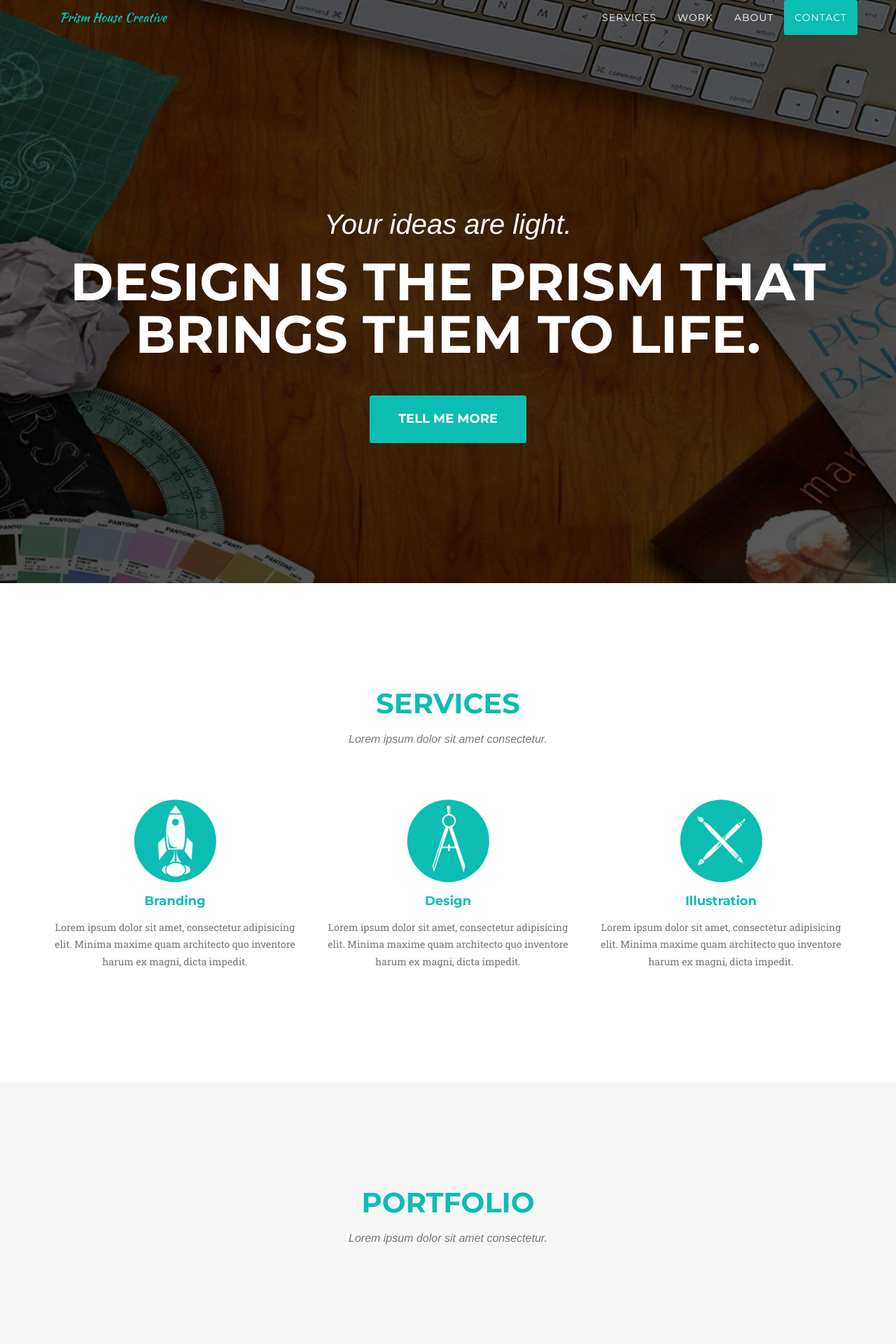
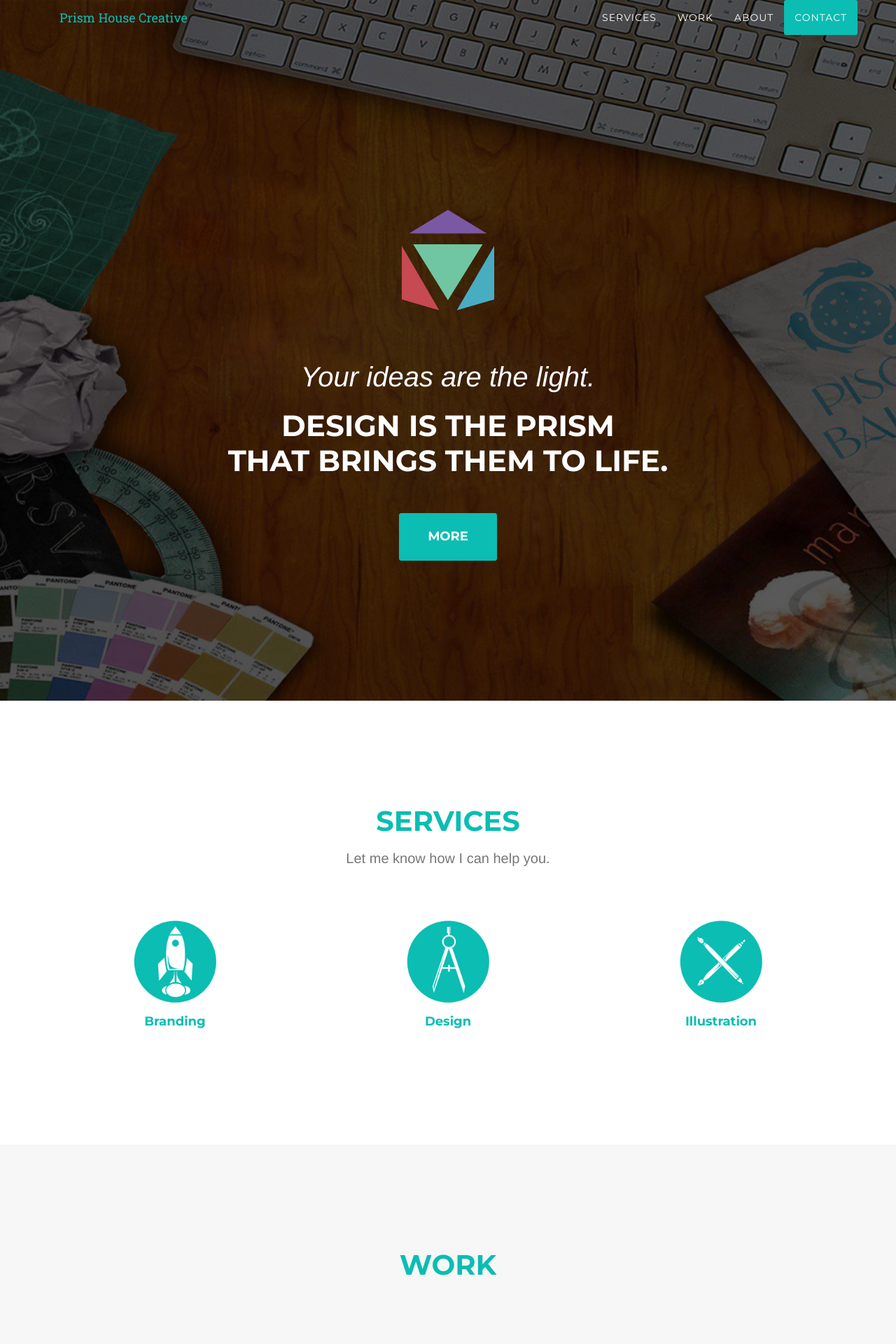
Before and after one commit to guyjacks/jerry-mkg, a Flask app: template templates/index.html in a window 1280 px wide. Shown: the top 1920 px of the page at 70% size. Run offline with Flask 2, Linux system fonts and the light colour scheme; the template is opened without the code that fills it, so the values that code supplies are empty; some libraries are stand-ins or nearby versions; some web fonts are replaced.

Commit message:
content changes

```diff
--- a/static/css/style.css
+++ b/static/css/style.css
@@ -737,6 +737,9 @@ body {
 header {
   background-image: url("../img/prism_background_photo.png");
 }
+.navbar-default .navbar-brand {
+  font-family: inherit;
+}
 .navbar-default .navbar-toggle {
   background-color: #0bbdb3;
   border-color: #0bbdb3;
@@ -754,6 +757,13 @@ header {
 .navbar-default .nav li a:focus {
   color: #0bbdb3;
 }
+div.intro-text img {
+  margin-bottom: 75px;
+}
+div.intro-text .intro-heading {
+  font-size: 42px;
+  line-height: 50px;
+}
 a {
   color: #0bbdb3;
 }
@@ -768,8 +778,18 @@ a {
 #portfolio .portfolio-item .portfolio-link .portfolio-hover {
   background: rgba(11, 189, 179, 0.9);
 }
-section#contact {
+div.work {
+  width: 100%;
+}
+div.work-piece {
+  width: 25%;
+}
+section #contact {
   background-image: url("../img/prism_contact_pattern_blue.png");
+}
+section h3.section-subheading {
+  font-style: normal;
+  font-size: 20px;
 }
 .footer-contact {
   color: white;
--- a/templates/index.html
+++ b/templates/index.html
@@ -5,10 +5,13 @@
 <!-- Header -->
 <header>
 	<div class="container">
+
 		<div class="intro-text">
-			<div class="intro-lead-in">Your ideas are light.</div>
-			<div class="intro-heading">Design is the prism that brings them to life.</div>
-			<a href="#services" class="page-scroll btn btn-xl">Tell Me More</a>
+
+			<img src="static/img/Prism-House-Logo.png" />
+			<div class="intro-lead-in">Your ideas are the light.</div>
+			<div class="intro-heading">Design is the prism <br />that brings them to life.</div>
+			<a href="#services" class="page-scroll btn btn-xl">More</a>
 		</div>
 	</div>
 </header>
@@ -20,24 +23,24 @@
 		<div class="row">
 			<div class="col-lg-12 text-center">
 				<h2 class="section-heading">Services</h2>
-				<h3 class="section-subheading text-muted">Lorem ipsum dolor sit amet consectetur.</h3>
+				<h3 class="section-subheading text-muted">Let me know how I can help you.</h3>
 			</div>
 		</div>
 		<div class="row text-center">
 			<div class="col-md-4">
 				<img src="{{ img }}/branding-icon.png" width="125px">
 				<h4 class="service-heading">Branding</h4>
-				<p class="text-muted">Lorem ipsum dolor sit amet, consectetur adipisicing elit. Minima maxime quam architecto quo inventore harum ex magni, dicta impedit.</p>
+				<!--<p class="text-muted">Lorem ipsum dolor sit amet, consectetur adipisicing elit. Minima maxime quam architecto quo inventore harum ex magni, dicta impedit.</p>-->
 			</div>
 			<div class="col-md-4">
 				<img src="{{ img }}/design-icon.png" width="125px">
 				<h4 class="service-heading">Design</h4>
-				<p class="text-muted">Lorem ipsum dolor sit amet, consectetur adipisicing elit. Minima maxime quam architecto quo inventore harum ex magni, dicta impedit.</p>
+				<!--<p class="text-muted">Lorem ipsum dolor sit amet, consectetur adipisicing elit. Minima maxime quam architecto quo inventore harum ex magni, dicta impedit.</p>-->
 			</div>
 			<div class="col-md-4">
 				<img src="{{ img }}/illustration-icon.png" width="125px">
 				<h4 class="service-heading">Illustration</h4>
-				<p class="text-muted">Lorem ipsum dolor sit amet, consectetur adipisicing elit. Minima maxime quam architecto quo inventore harum ex magni, dicta impedit.</p>
+				<!--<p class="text-muted">Lorem ipsum dolor sit amet, consectetur adipisicing elit. Minima maxime quam architecto quo inventore harum ex magni, dicta impedit.</p>-->
 			</div>
 		</div>
 	</div>
@@ -48,13 +51,10 @@
 	<div class="container">
 		<div class="row">
 			<div class="col-lg-12 text-center">
-				<h2 class="section-heading">Portfolio</h2>
-				<h3 class="section-subheading text-muted">Lorem ipsum dolor sit amet consectetur.</h3>
+				<h2 class="section-heading">Work</h2>
 			</div>
 		</div>
 		<div class="row">
-
-
 			{% for post in posts.posts %}
 			<div class="col-md-4 col-sm-6 portfolio-item">
 				<a href="#{{ post.id }}" class="portfolio-link" data-toggle="modal">
@@ -77,7 +78,7 @@
 <section id="about">
 	<div class="container">
 		<div class="row">
-			<div class="col-lg-12 text-center">
+			<div class="col-lg-8 text-center col-lg-offset-2">
 				<h2 class="section-heading">Prism House Creative</h2>
 				<h3 class="section-subheading text-muted">{{ posts.blog.description }}</h3>
 			</div>
@@ -161,16 +162,17 @@
 	<div class="container">
 		<div class="row">
 			<div class="col-lg-12 text-center">
-				<h2 class="section-heading">Our Amazing Team</h2>
+				<h2 class="section-heading">Meet Our Team</h2>
 				<h3 class="section-subheading text-muted">Lorem ipsum dolor sit amet consectetur.</h3>
 			</div>
 		</div>
 		<div class="row">
 			<div class="col-sm-4">
 				<div class="team-member">
-					<img src="{{  vendor }}/img/team/1.jpg" class="img-responsive img-circle" alt="">
-					<h4>Kay Garland</h4>
-					<p class="text-muted">Lead Designer</p>
+					<img src="static/img/left-brain.png" class="img-responsive img-circle" alt="">
+					<h4>Left Brain</h4>
+					<p class="text-muted">Thinker</p>
+					<!--
 					<ul class="list-inline social-buttons">
 						<li><a href="#"><i class="fa fa-twitter"></i></a>
 						</li>
@@ -198,9 +202,10 @@
 			</div>
 			<div class="col-sm-4">
 				<div class="team-member">
-					<img src="{{  vendor }}/img/team/3.jpg" class="img-responsive img-circle" alt="">
-					<h4>Diana Pertersen</h4>
-					<p class="text-muted">Lead Developer</p>
+					<img src="static/img/right-brain.png" class="img-responsive img-circle" alt="">
+					<h4>Right Brain</h4>
+					<p class="text-muted">Appealer</p>
+					<!--
 					<ul class="list-inline social-buttons">
 						<li><a href="#"><i class="fa fa-twitter"></i></a>
 						</li>
@@ -265,7 +273,7 @@
 	<div class="container">
 		<div class="row">
 			<div class="col-md-4">
-				<span class="copyright">Copyright &copy; Your Website 2014</span>
+				<span class="copyright">Copyright &copy; Prism House Creative 2015</span>
 			</div>
 			<div class="col-md-4">
 				<ul class="list-inline social-buttons">
```
Also changed, not shown: other parts of templates/index.html (+10 -4 lines), forms.py (deleted, +0 -20 lines), static/less/style.less (+32 -2 lines), templates/base.html (+13 -1 lines), static/img/Prism-House-Logo.png (added), static/img/Website-Profile-Pic.png (added), static/img/clients/orange-vertical-logo-size-standard.jpg (added), static/img/left-brain.png (added), static/img/right-brain.png (added).
